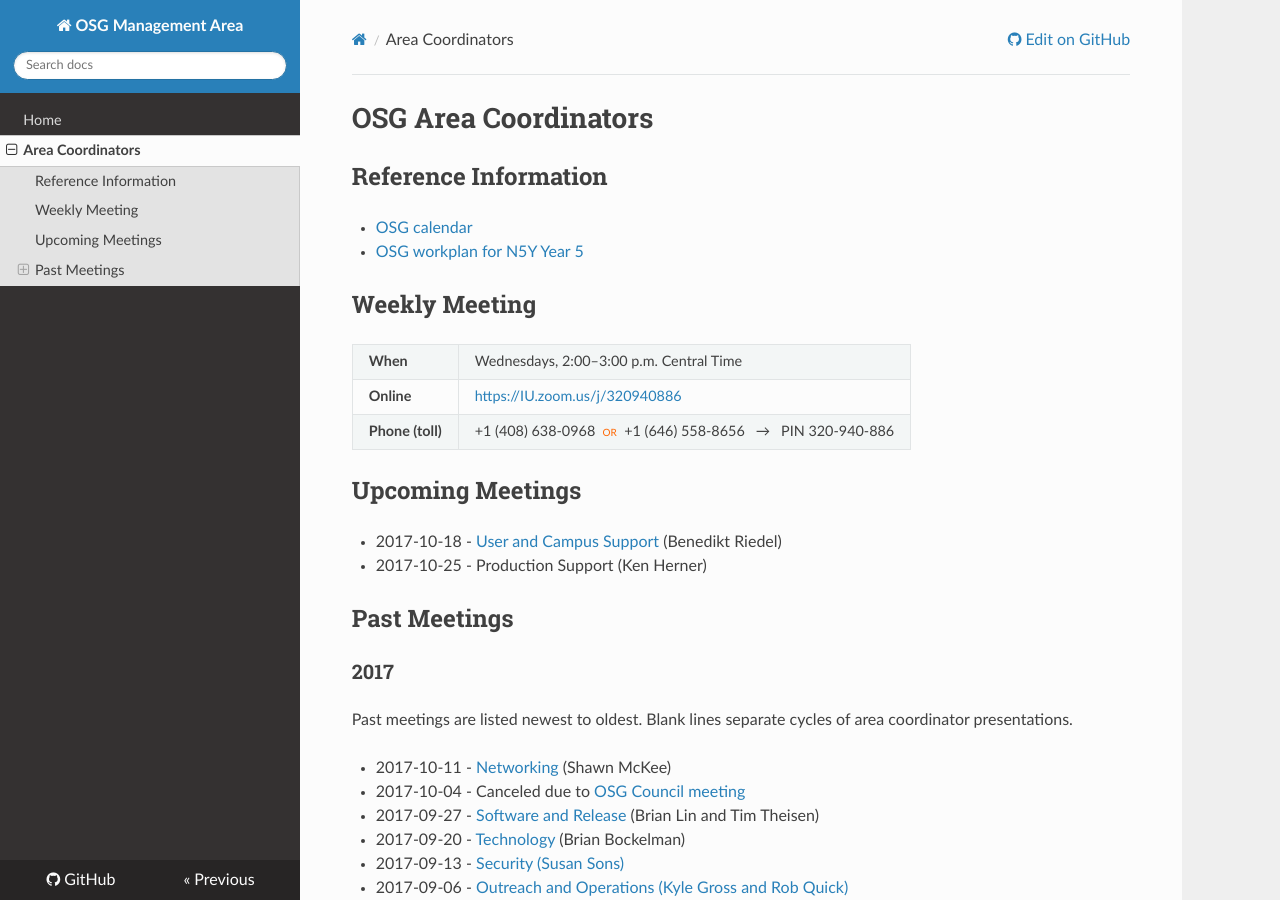
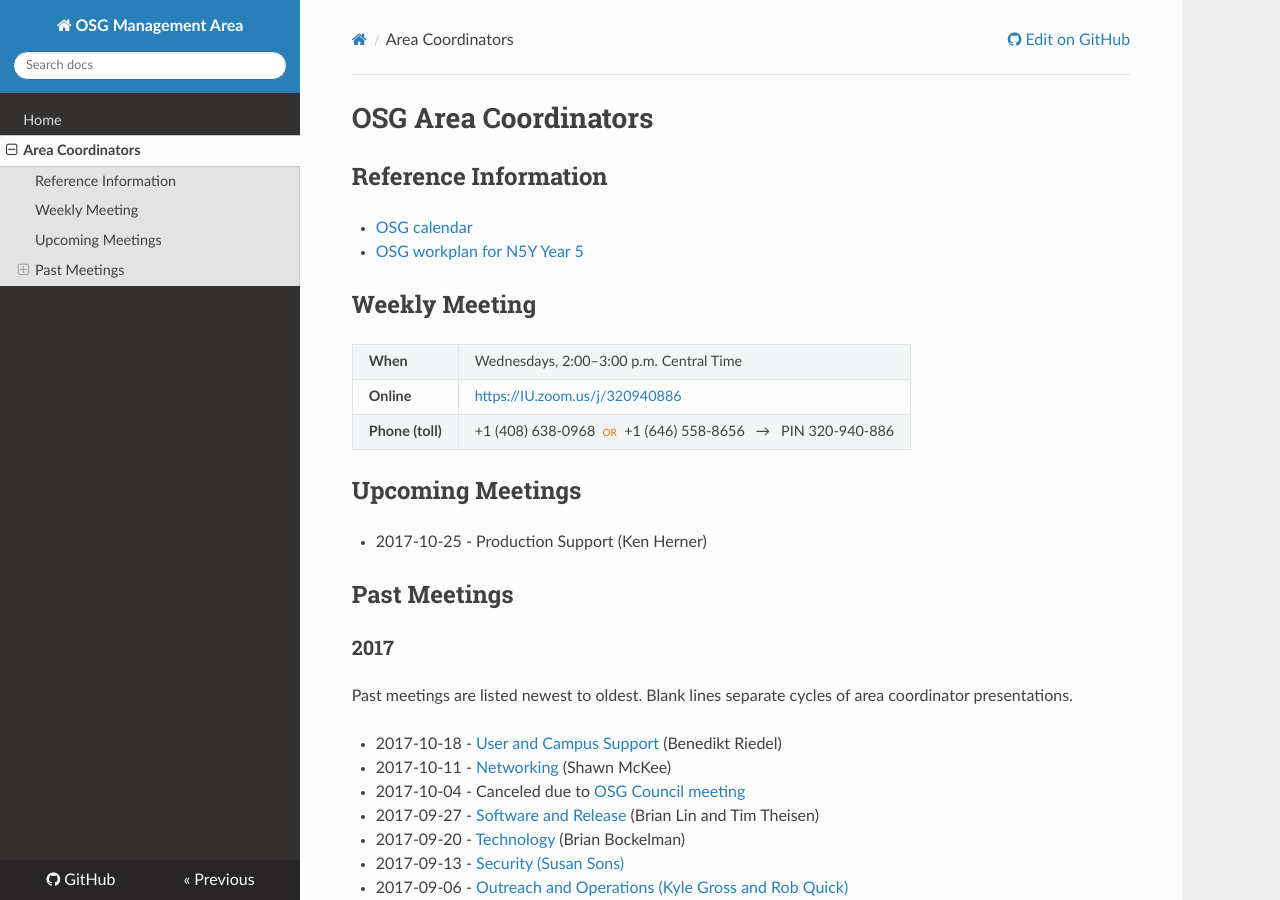
Before and after one commit to ppaschos/management-1, an MkDocs documentation site: the page built from docs/area-coordinators.md, in a window 1280 px wide and 900 px high. Built offline with MkDocs 1.6.1, drawn with Linux system fonts in a browser that asks for light colours; nearby versions of some CDN libraries; old or Windows-style settings are respelled for this version of MkDocs; part of the change alters nothing that is shown.

Commit message:
Moved UCS 2017-10-18 to past meetings.

```diff
--- a/docs/area-coordinators.md
+++ b/docs/area-coordinators.md
@@ -27,7 +27,6 @@
 
 ## Upcoming Meetings
 
-- 2017-10-18 - [User and Campus Support](https://docs.google.com/presentation/d/197X_9zF4iKyhyIwD2YVgc-PIm8oKVb74wo7nbJnlY8o/view?usp=sharing) (Benedikt Riedel)
 - 2017-10-25 - Production Support (Ken Herner)
 
 
@@ -37,6 +36,7 @@
 
 Past meetings are listed newest to oldest.  Blank lines separate cycles of area coordinator presentations.
 
+- 2017-10-18 - [User and Campus Support](https://docs.google.com/presentation/d/197X_9zF4iKyhyIwD2YVgc-PIm8oKVb74wo7nbJnlY8o/view?usp=sharing) (Benedikt Riedel)
 - 2017-10-11 - [Networking](https://drive.google.com/file/d/0B63jqzjmiVgcV1dBQy1GdzlIazg/view?usp=sharing) (Shawn McKee)
 - 2017-10-04 - Canceled due to [OSG Council meeting](https://indico.fnal.gov/conferenceDisplay.py?confId=14824)
 - 2017-09-27 - [Software and Release](https://docs.google.com/document/d/1NmIpykDswfYoQ72wumwO60RXLBIeAEbIZH8nq8zSXGA/edit?usp=sharing)
```
